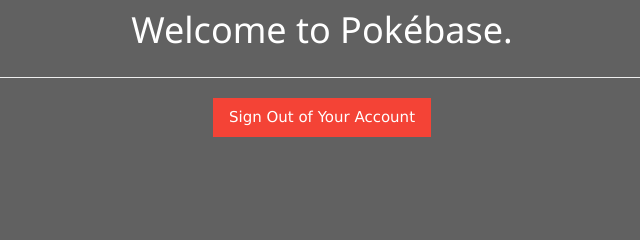
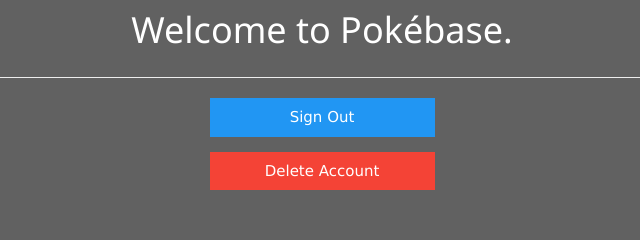
Before and after one commit to BrianKovacs/pokebase, a PHP site: page / in a window 1280 px wide. Shown: the part 111-351 px from the top of the page, without its empty margins (318-958 px from the left). Run offline with PHP 8.4, Linux system fonts and the light colour scheme; the visitor is signed in with stand-in values (Sample User, id 1); data that the repository does not hold is empty.

Commit message:
Delete account and cascade Team table

```diff
--- a/index.php
+++ b/index.php
@@ -69,7 +69,27 @@ if($stmt = mysqli_prepare($link, $sql)){
 
   <h1 style="text-align:center">Hi, <b><?php echo $username; ?></b>.<br> Welcome to Pokébase.</h1>
   <hr>
-  <p style="text-align:center;"><a href="logout.php" class="w3-button w3-red">Sign Out of Your Account</a></p>
+  <p style="text-align:center;"><a href="logout.php" class="w3-button w3-blue" style="width:225px;">Sign Out</a></p>
+  <p style="text-align:center;"><button onclick="document.getElementById('id01').style.display='block'" class="w3-button w3-red" style="width:225px;">Delete Account</button></p>
+
+  <div id="id01" class="w3-modal">
+    <div class="w3-modal-content w3-animate-top w3-card-4" style="width:500px;">
+      <header class="w3-container w3-red">
+        <span onclick="document.getElementById('id01').style.display='none'"
+        class="w3-button w3-display-topright">&times;</span>
+        <h2>Delete Account</h2>
+      </header>
+      <div class="w3-container w3-white">
+        <h4><b><?php echo $username; ?></b>, you are about to permanetly delete your account. Are you sure you want to continue? If so, click the button below to delete your account. This action cannot be undone.</h4>
+        <form action="delete.php" method="post">
+          <p style="text-align:center;"><input type="submit" name="delete" value="Permanently Delete My Account" class="w3-button w3-red"></p>
+        </form>
+      </div>
+      <footer class="w3-container w3-red">
+        <p>Warning: <em>This will also delete all the Pokémon on your team!</em></p>
+      </footer>
+    </div>
+  </div>
 
 </body>
 </html>
```
Also changed, not shown: delete.php (added, +35 -0 lines), do-trade.php (+5 -3 lines).
